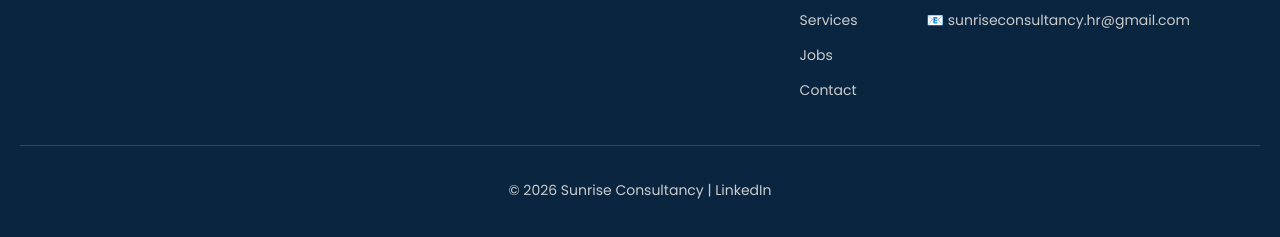
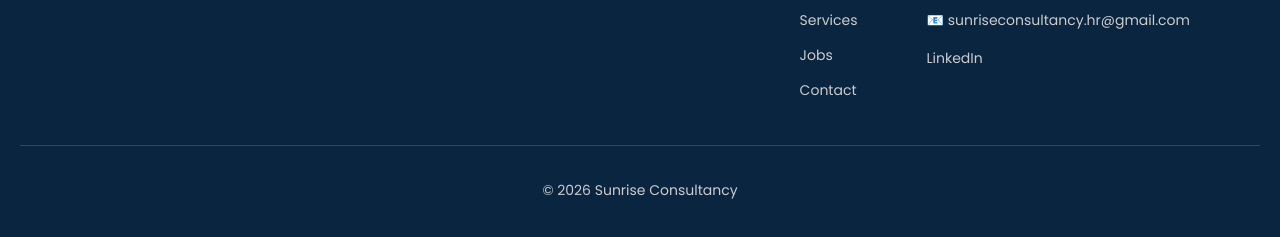
Before and after one commit to sunriseconsultancy0811/sunrise-consultancy-website-2, a plain HTML site: page index.html in a window 1280 px wide. Shown: the part 4168-4405 px from the top of the page. Drawn offline with Linux system fonts and the light colour scheme.

Commit message:
Update index.html

```diff
--- a/index.html
+++ b/index.html
@@ -346,13 +346,13 @@ To support organizations in hiring skilled talent efficiently while helping indi
 <h4>Contact</h4>
 <p>📞 +91 9638039035</p>
 <p>📧 sunriseconsultancy.hr@gmail.com</p>
+<a href="https://www.linkedin.com/company/sunrise-consultancy-0811/">LinkedIn</a>
 </div>
 
 </div>
 
 <div class="footer-bottom">
-<p>© 2026 Sunrise Consultancy |
-<a href="https://www.linkedin.com/company/sunrise-consultancy-0811/">LinkedIn</a>
+<p>© 2026 Sunrise Consultancy
 </p>
 </div>
 
```
